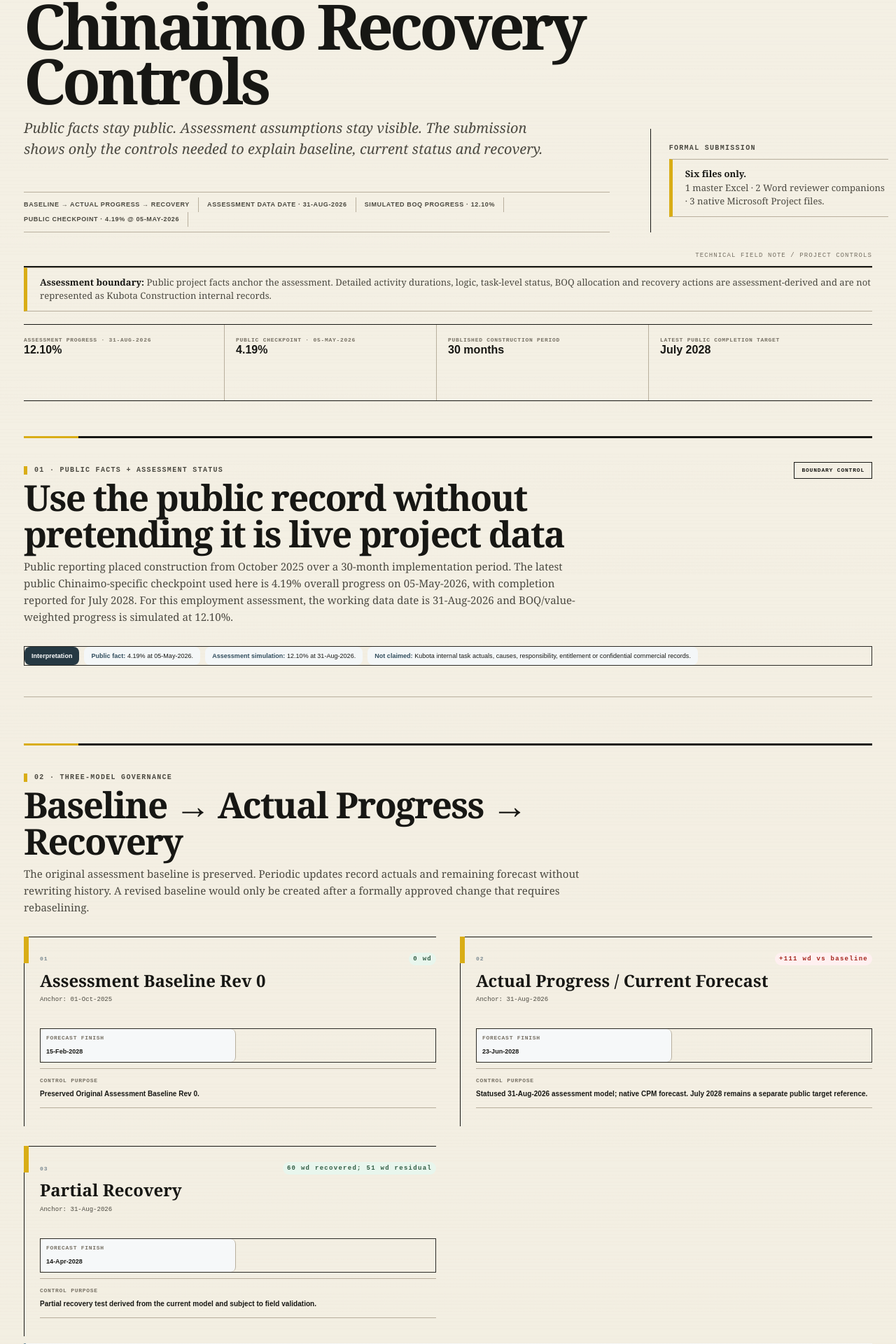
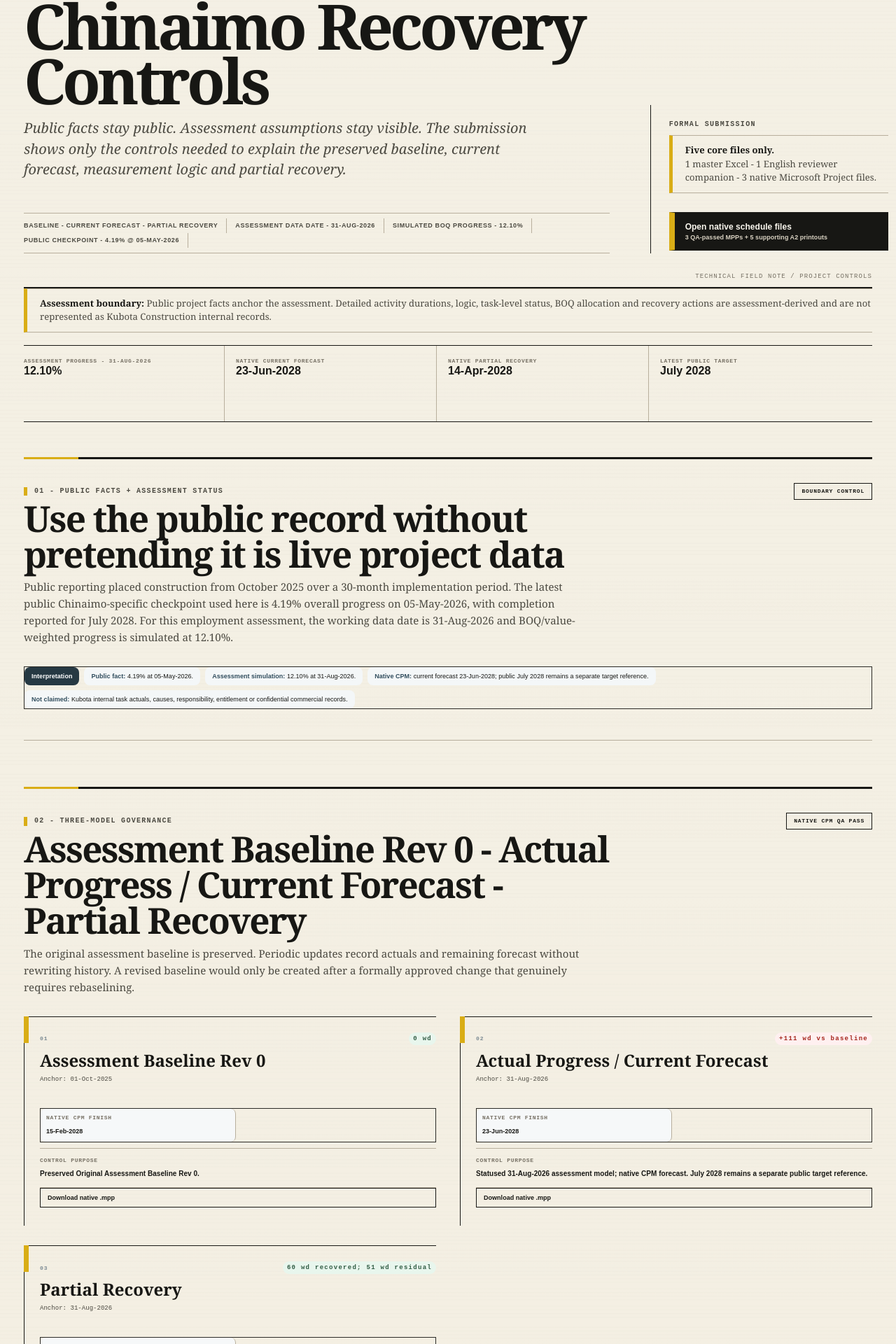
Before and after one commit to michaelfutol/Michael-Futol-Chinaimo-Project-Controls, a Next.js app: page / in a window 1280 px wide. Shown: the part 287-2207 px from the top of the page at 70% size. Built offline with nearby package versions, Linux system fonts and the light colour scheme.

Commit message:
web: lock five-file submission and native CPM downloads

```diff
--- a/app/page.tsx
+++ b/app/page.tsx
@@ -2,89 +2,115 @@ import type { Metadata } from 'next';
 import assessment from '../data/assessment.json';
 
 export const metadata: Metadata = {
-  title: 'Michael Futol — Chinaimo Recovery Controls Assessment',
-  description: 'Lean project-controls assessment: Baseline, Actual Progress and Recovery, anchored to public Chinaimo project records.'
+  title: 'Michael Futol - Chinaimo Recovery Controls Assessment',
+  description: 'Lean project-controls assessment: Assessment Baseline, Actual Progress / Current Forecast, and Partial Recovery, anchored to public Chinaimo project records.'
 };
 
 const money=(n:number)=>new Intl.NumberFormat('en-US',{maximumFractionDigits:0}).format(n);
 const pct=(n:number)=>`${n.toFixed(2)}%`;
+const prettyDate=(s:string)=>new Date(`${s}T00:00:00`).toLocaleDateString('en-GB',{day:'2-digit',month:'short',year:'numeric'}).replace(/ /g,'-');
+
+const printouts=[
+  ['Baseline Gantt - A2','/downloads/printouts/Michael_Futol_Chinaimo_Baseline_Gantt_A2.pdf'],
+  ['Actual Tracking Gantt - A2','/downloads/printouts/Michael_Futol_Chinaimo_Actual_Tracking_Gantt_A2.pdf'],
+  ['Actual Critical Path - A2','/downloads/printouts/Michael_Futol_Chinaimo_Actual_Critical_Path_A2.pdf'],
+  ['Recovery Tracking Gantt - A2','/downloads/printouts/Michael_Futol_Chinaimo_Recovery_Tracking_Gantt_A2.pdf'],
+  ['Recovery Critical Path - A2','/downloads/printouts/Michael_Futol_Chinaimo_Recovery_Critical_Path_A2.pdf']
+] as const;
 
 export default function Page(){
   const m=assessment.meta;
   return <main id="top">
     <div className="projectChrome" aria-label="Project controls workspace header">
-      <div className="projectTitleBar"><span className="projectAppMark">P</span><div><b>Project Controls Recovery Workspace</b><small>Chinaimo Technical Assessment · Michael Futol</small></div><span className="projectState">LEAN REVIEW</span></div>
-      <div className="projectRibbon"><span>BASELINE</span><span>STATUS</span><span>RECOVERY</span><b>Schedule authority: Microsoft Project</b></div>
+      <div className="projectTitleBar"><span className="projectAppMark">P</span><div><b>Project Controls Recovery Workspace</b><small>Chinaimo Technical Assessment - Michael Futol</small></div><span className="projectState">LEAN REVIEW</span></div>
+      <div className="projectRibbon"><span>BASELINE</span><span>STATUS</span><span>RECOVERY</span><b>{m.scheduleAuthority}</b></div>
     </div>
 
     <section className="hero">
       <div className="heroCopy">
-        <div className="eyebrow">MICHAEL FUTOL · PROJECT CONTROLS TECHNICAL ASSESSMENT</div>
+        <div className="eyebrow">MICHAEL FUTOL - PROJECT CONTROLS TECHNICAL ASSESSMENT</div>
         <h1>Chinaimo Recovery Controls</h1>
-        <p className="heroLead">Public facts stay public. Assessment assumptions stay visible. The submission shows only the controls needed to explain baseline, current status and recovery.</p>
-        <div className="heroTags"><span>Baseline → Actual Progress → Recovery</span><span>Assessment Data Date · 31-Aug-2026</span><span>Simulated BOQ Progress · {pct(m.assessmentProgress)}</span><span>Public checkpoint · {pct(m.publicProgress)} @ 05-May-2026</span></div>
+        <p className="heroLead">Public facts stay public. Assessment assumptions stay visible. The submission shows only the controls needed to explain the preserved baseline, current forecast, measurement logic and partial recovery.</p>
+        <div className="heroTags"><span>Baseline - Current Forecast - Partial Recovery</span><span>Assessment Data Date - 31-Aug-2026</span><span>Simulated BOQ Progress - {pct(m.assessmentProgress)}</span><span>Public checkpoint - {pct(m.publicProgress)} @ 05-May-2026</span></div>
       </div>
       <div className="heroAction">
         <div className="deliverableLabel">FORMAL SUBMISSION</div>
-        <div className="notice" style={{margin:0}}><b>Six files only.</b><br/>1 master Excel · 2 Word reviewer companions · 3 native Microsoft Project files.</div>
+        <div className="notice" style={{margin:0}}><b>Five core files only.</b><br/>1 master Excel - 1 English reviewer companion - 3 native Microsoft Project files.</div>
+        <a className="primaryBtn" href="#native-files"><b>Open native schedule files</b><span>3 QA-passed MPPs + 5 supporting A2 printouts</span></a>
       </div>
     </section>
 
     <section className="notice"><b>Assessment boundary:</b> {m.dataBoundary}</section>
 
     <section className="kpis">
-      <Kpi label="Assessment Progress · 31-Aug-2026" value={pct(m.assessmentProgress)}/>
-      <Kpi label="Public Checkpoint · 05-May-2026" value={pct(m.publicProgress)}/>
-      <Kpi label="Published Construction Period" value={`${m.publishedDurationMonths} months`}/>
-      <Kpi label="Latest Public Completion Target" value={m.publicCurrentCompletion}/>
+      <Kpi label="Assessment Progress - 31-Aug-2026" value={pct(m.assessmentProgress)}/>
+      <Kpi label="Native Current Forecast" value={prettyDate(m.currentForecast)}/>
+      <Kpi label="Native Partial Recovery" value={prettyDate(m.recoveryForecast)}/>
+      <Kpi label="Latest Public Target" value={m.publicCurrentCompletion}/>
     </section>
 
     <section className="panel">
-      <div className="sectionHead"><div><span className="sectionNo">01 · PUBLIC FACTS + ASSESSMENT STATUS</span><h2>Use the public record without pretending it is live project data</h2><p>Public reporting placed construction from October 2025 over a 30-month implementation period. The latest public Chinaimo-specific checkpoint used here is {pct(m.publicProgress)} overall progress on 05-May-2026, with completion reported for {m.publicCurrentCompletion}. For this employment assessment, the working data date is 31-Aug-2026 and BOQ/value-weighted progress is simulated at {pct(m.assessmentProgress)}.</p></div><span className="statusPill muted">BOUNDARY CONTROL</span></div>
-      <div className="commentaryRule"><b>Interpretation</b><span><strong>Public fact:</strong> {pct(m.publicProgress)} at 05-May-2026.</span><span><strong>Assessment simulation:</strong> {pct(m.assessmentProgress)} at 31-Aug-2026.</span><span><strong>Not claimed:</strong> Kubota internal task actuals, causes, responsibility, entitlement or confidential commercial records.</span></div>
+      <div className="sectionHead"><div><span className="sectionNo">01 - PUBLIC FACTS + ASSESSMENT STATUS</span><h2>Use the public record without pretending it is live project data</h2><p>Public reporting placed construction from October 2025 over a 30-month implementation period. The latest public Chinaimo-specific checkpoint used here is {pct(m.publicProgress)} overall progress on 05-May-2026, with completion reported for {m.publicCurrentCompletion}. For this employment assessment, the working data date is 31-Aug-2026 and BOQ/value-weighted progress is simulated at {pct(m.assessmentProgress)}.</p></div><span className="statusPill muted">BOUNDARY CONTROL</span></div>
+      <div className="commentaryRule"><b>Interpretation</b><span><strong>Public fact:</strong> {pct(m.publicProgress)} at 05-May-2026.</span><span><strong>Assessment simulation:</strong> {pct(m.assessmentProgress)} at 31-Aug-2026.</span><span><strong>Native CPM:</strong> current forecast {prettyDate(m.currentForecast)}; public July 2028 remains a separate target reference.</span><span><strong>Not claimed:</strong> Kubota internal task actuals, causes, responsibility, entitlement or confidential commercial records.</span></div>
     </section>
 
     <section className="panel">
-      <div className="sectionHead"><div><span className="sectionNo">02 · THREE-MODEL GOVERNANCE</span><h2>Baseline → Actual Progress → Recovery</h2><p>The original assessment baseline is preserved. Periodic updates record actuals and remaining forecast without rewriting history. A revised baseline would only be created after a formally approved change that requires rebaselining.</p></div></div>
+      <div className="sectionHead"><div><span className="sectionNo">02 - THREE-MODEL GOVERNANCE</span><h2>Assessment Baseline Rev 0 - Actual Progress / Current Forecast - Partial Recovery</h2><p>The original assessment baseline is preserved. Periodic updates record actuals and remaining forecast without rewriting history. A revised baseline would only be created after a formally approved change that genuinely requires rebaselining.</p></div><span className="statusPill">NATIVE CPM QA PASS</span></div>
       <div className="scenarioGrid">
         {assessment.models.map((model,index)=><article className="scenario" key={model.id}>
           <div className="scenarioTop"><span>{String(index+1).padStart(2,'0')}</span><b className={model.id==='actual'?'impactBad':'impactOk'}>{model.delta}</b></div>
           <h3>{model.name}</h3><p className="activityName">Anchor: {model.anchor}</p>
-          <div className="scenarioDates"><div><small>FORECAST FINISH</small><b>{model.finish}</b></div></div>
+          <div className="scenarioDates"><div><small>NATIVE CPM FINISH</small><b>{model.finish}</b></div></div>
           <div className="solutionBox"><small>CONTROL PURPOSE</small><strong>{model.purpose}</strong></div>
+          <a className="miniDownload" href={`/downloads/${model.file}`}>Download native .mpp</a>
         </article>)}
       </div>
-      <p className="controlNote"><b>Contract boundary:</b> a {m.currentDifferenceWorkingDays}-working-day model difference is a forecast variance between assessment states. It is not automatically an EOT, compensable delay or responsibility determination.</p>
+      <p className="controlNote"><b>Contract boundary:</b> the +{m.currentDifferenceWorkingDays}-working-day current-forecast variance is a difference between assessment states. It is not automatically an EOT, compensable delay or responsibility determination.</p>
     </section>
 
     <section className="panel">
-      <div className="sectionHead"><div><span className="sectionNo">03 · RECOVERY TEST</span><h2>Recover what can be defended, not what looks impressive</h2><p>The assessment recovery test targets {m.recoveryGainWorkingDays} working days of improvement, moving the modeled current finish from {m.currentForecast} to {m.recoveryForecast}. A residual {m.residualDifferenceWorkingDays}-working-day difference from the assessment baseline remains visible rather than being hidden through rebaselining.</p></div><span className="statusPill">FIELD-VALIDATE</span></div>
+      <div className="sectionHead"><div><span className="sectionNo">03 - RECOVERY TEST</span><h2>Recover what can be defended, not what looks impressive</h2><p>Native Microsoft Project recalculation moves the assessment current finish from {prettyDate(m.currentForecast)} to {prettyDate(m.recoveryForecast)} after the targeted recovery changes: {m.recoveryGainWorkingDays} working days recovered, with {m.residualDifferenceWorkingDays} working days still remaining versus Rev 0.</p></div><span className="statusPill">FIELD-VALIDATE</span></div>
       <div className="tableScroll"><table><thead><tr><th>Activity</th><th>Workfront</th><th>Gain target</th><th>Assessment action</th><th>Execution gate</th></tr></thead><tbody>
         {assessment.recoveryActions.map(r=><tr key={r.activity}><td><code>{r.activity}</code></td><td>{r.workfront}</td><td>{r.gain} wd</td><td>{r.action}</td><td>{r.gate}</td></tr>)}
       </tbody></table></div>
       <div className="controlRule"><b>Recovery approval gate</b><span>Construction</span><span>Engineering</span><span>Procurement</span><span>QA/QC</span><span>HSE</span><span>Commercial</span></div>
+      <p className="controlNote"><b>Network rule:</b> action-level duration reductions are planning assumptions; the resulting native CPM network forecast governs the actual recovery gain.</p>
     </section>
 
     <section className="panel">
-      <div className="sectionHead"><div><span className="sectionNo">04 · MONTHLY CONTROL / IPC</span><h2>Simple periodic control chain</h2><p>The assessment uses monthly reporting as a transparent working convention: measurement → earned progress → current forecast → sample interim payment certificate. Exact billing cut-off, retention, advance recovery, taxes and certification terms remain subject to the actual Contract Particular Conditions.</p></div></div>
+      <div className="sectionHead"><div><span className="sectionNo">04 - MONTHLY CONTROL / IPC</span><h2>Simple periodic control chain</h2><p>The assessment uses monthly reporting as a transparent working convention: measurement - earned progress - current forecast - sample interim payment certificate. Exact billing cut-off, retention, advance recovery, taxes and certification terms remain subject to the actual Contract Particular Conditions.</p></div></div>
       <div className="commentaryRule"><b>Baseline governance</b><span><strong>Rev 0:</strong> preserve the original assessment baseline.</span><span><strong>Monthly update:</strong> record actuals, remaining durations and forecast.</span><span><strong>Revised baseline:</strong> create only after formal approval when an authorized change genuinely requires it.</span></div>
     </section>
 
+    <section className="panel downloads" id="native-files">
+      <div className="downloadIntro"><span className="sectionNo">05 - NATIVE SCHEDULE FILES</span><h2>Three reviewer-facing Microsoft Project models</h2><p>These are the QA-passed native schedule models. The current and recovery finishes are calculated by Microsoft Project, not forced to the public July 2028 target.</p></div>
+      <div className="authorityGrid">
+        {assessment.models.map(model=><div key={model.id}><span className="authorityTool">MS PROJECT</span><b>{model.name}</b><p>{model.finish} - {model.delta}</p><a className="miniDownload" href={`/downloads/${model.file}`}>Download {model.file}</a></div>)}
+      </div>
+    </section>
+
+    <section className="panel downloads" id="printouts">
+      <div className="downloadIntro"><span className="sectionNo">06 - SUPPORTING PRINTOUTS</span><h2>Five A2 landscape reviewer PDFs</h2><p>Supporting evidence only - not additional schedule models. Baseline uses Gantt Chart; Current and Recovery use Tracking Gantt, with separate critical-path views for the two statused states.</p></div>
+      <div className="authorityGrid">
+        {printouts.map(([label,href])=><div key={href}><span className="authorityTool">A2 PDF</span><b>{label}</b><p>Generated directly from the corresponding native Microsoft Project model.</p><a className="miniDownload" href={href}>Open / download PDF</a></div>)}
+      </div>
+    </section>
+
     <section className="panel downloads" id="submission">
-      <div className="downloadIntro"><span className="sectionNo">05 · FORMAL ATTACHMENT SET</span><h2>Exactly six files</h2><p>The website is presentation-only. The authoritative working files are supplied directly with the application.</p></div>
+      <div className="downloadIntro"><span className="sectionNo">07 - FORMAL ATTACHMENT SET</span><h2>Five core files</h2><p>The website is a reviewer presentation layer. The master Excel and English Word companion are supplied directly with the application; the native MPPs above are also available here for convenience.</p></div>
       <div className="authorityGrid">
-        <div><span className="authorityTool">EXCEL</span><b>Michael_Futol_Chinaimo_Project_Controls.xlsx</b><p>Master controls workbook with monthly status and one sample IPC.</p></div>
-        <div><span className="authorityTool">WORD</span><b>English + 日本語 reviewer companions</b><p>Concise reviewer FAQ and control rationale.</p></div>
-        <div><span className="authorityTool">MS PROJECT</span><b>Baseline + Actual Progress + Recovery</b><p>Exactly three native .mpp files.</p></div>
+        <div><span className="authorityTool">EXCEL</span><b>Master Project Controls Workbook</b><p>Monthly status, BOQ/value-weighted assessment progress, recovery control and one sample IPC.</p></div>
+        <div><span className="authorityTool">WORD</span><b>English Reviewer Companion</b><p>Concise FAQ, control basis, data boundary, baseline governance and IPC rationale.</p></div>
+        <div><span className="authorityTool">MS PROJECT</span><b>3 native MPP files</b><p>Assessment Baseline Rev 0 + Actual Progress / Current Forecast + Partial Recovery.</p></div>
       </div>
     </section>
 
     <section className="panel" id="sources">
-      <div className="sectionHead"><div><span className="sectionNo">06 · SOURCES</span><h2>Public facts are traceable</h2><p>Public project anchors are separated from assessment-derived data. Public package value: ¥{money(m.publicPackageValue)}.</p></div></div>
-      <div className="sourceList">{assessment.sources.map(s=><a href={s.url} target="_blank" rel="noreferrer" key={s.url}>{s.label} ↗</a>)}</div>
+      <div className="sectionHead"><div><span className="sectionNo">08 - SOURCES</span><h2>Public facts are traceable</h2><p>Public project anchors are separated from assessment-derived data. Public package value: JPY {money(m.publicPackageValue)}.</p></div></div>
+      <div className="sourceList">{assessment.sources.map(s=><a href={s.url} target="_blank" rel="noreferrer" key={s.url}>{s.label}</a>)}</div>
     </section>
 
-    <footer><div><b>Michael Futol</b><span>Chinaimo Project Controls Recovery Assessment</span></div><a href="#top">Back to top ↑</a></footer>
+    <footer><div><b>Michael Futol</b><span>Chinaimo Project Controls Recovery Assessment</span></div><a href="#top">Back to top</a></footer>
   </main>
 }
 
```
